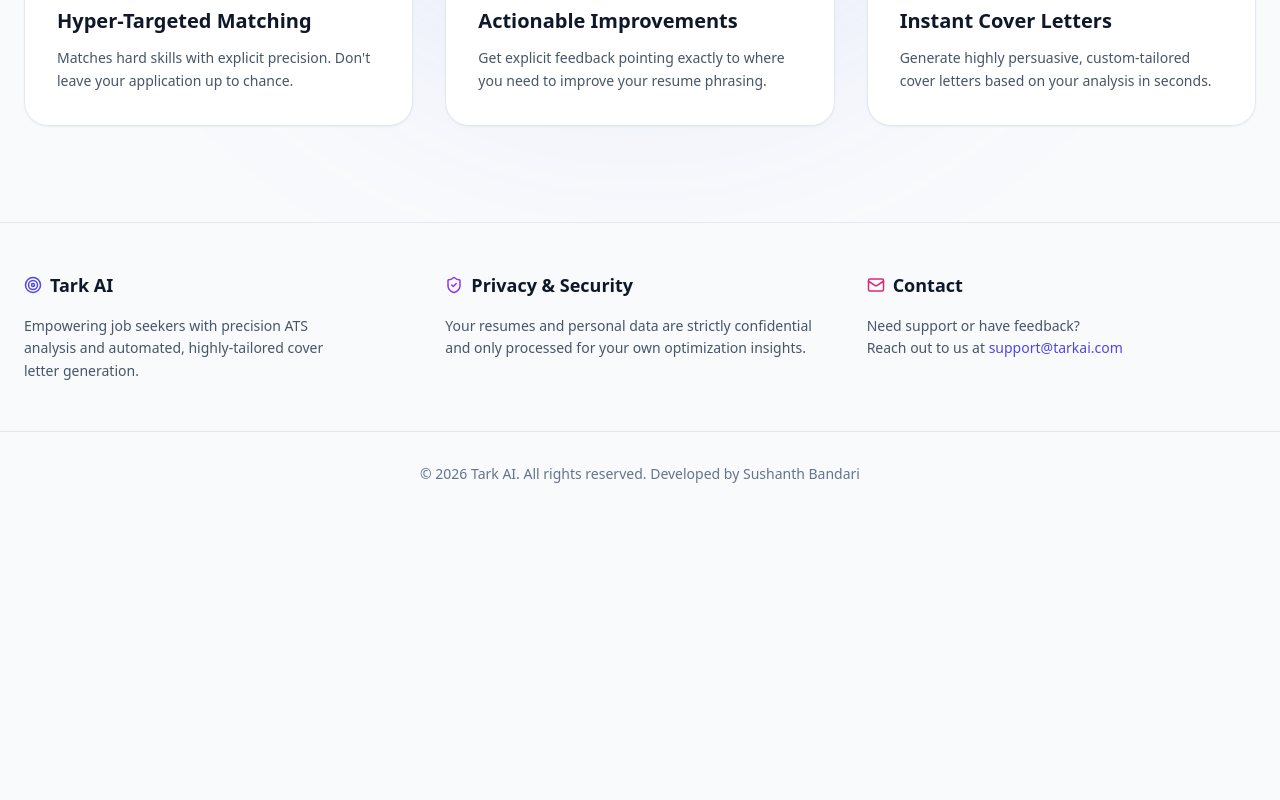
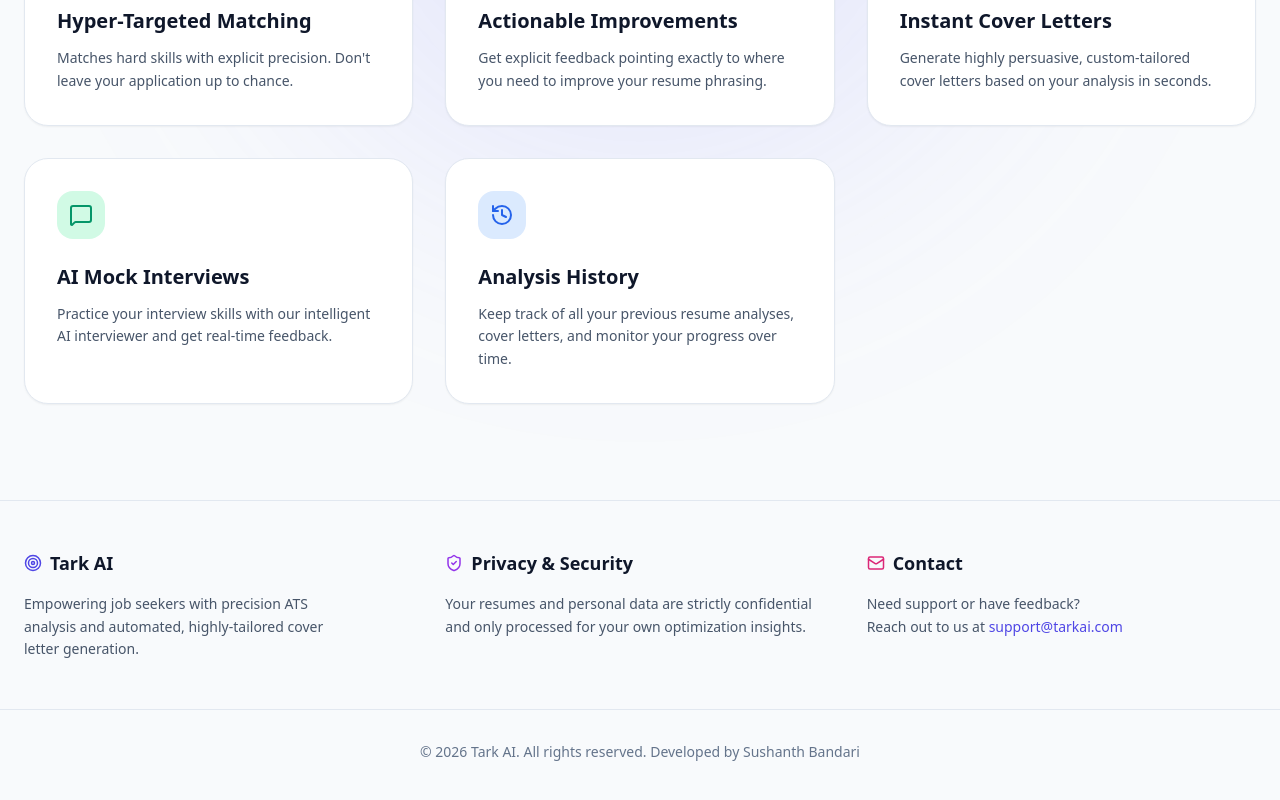
Before and after one commit to sushanth005/Tark-AI, a React (Vite) app in the folder frontend/: page / in a window 1280 px wide. Shown: the part 916-1716 px from the top of the page. Before the commit the page ends 1448 px from the top, so only its background shows below. Built offline with nearby package versions, Linux system fonts and the light colour scheme.

Commit message:
Edited Home page

```diff
--- a/frontend/src/pages/Home.jsx
+++ b/frontend/src/pages/Home.jsx
@@ -1,5 +1,5 @@
 import { Link } from 'react-router-dom';
-import { ArrowRight, ShieldCheck, Target, FileText } from 'lucide-react';
+import { ArrowRight, ShieldCheck, Target, FileText, MessageSquare, History } from 'lucide-react';
 
 export default function Home() {
   return (
@@ -65,6 +65,24 @@
                 Generate highly persuasive, custom-tailored cover letters based on your analysis in seconds.
               </p>
             </div>
+            <div className="bg-white dark:bg-slate-900/50 border border-slate-200 dark:border-slate-800/50 p-8 rounded-3xl backdrop-blur-sm shadow-sm dark:shadow-none hover:border-emerald-200 dark:hover:border-slate-700 transition animate-slide-up" style={{ animationDelay: '400ms' }}>
+              <div className="w-12 h-12 bg-emerald-100 dark:bg-emerald-500/10 text-emerald-600 dark:text-emerald-400 rounded-2xl flex items-center justify-center mb-6">
+                <MessageSquare size={24} />
+              </div>
+              <h3 className="text-xl font-bold text-slate-900 dark:text-slate-200 mb-3">AI Mock Interviews</h3>
+              <p className="text-slate-600 dark:text-slate-400 leading-relaxed text-sm">
+                Practice your interview skills with our intelligent AI interviewer and get real-time feedback.
+              </p>
+            </div>
+            <div className="bg-white dark:bg-slate-900/50 border border-slate-200 dark:border-slate-800/50 p-8 rounded-3xl backdrop-blur-sm shadow-sm dark:shadow-none hover:border-blue-200 dark:hover:border-slate-700 transition animate-slide-up" style={{ animationDelay: '500ms' }}>
+              <div className="w-12 h-12 bg-blue-100 dark:bg-blue-500/10 text-blue-600 dark:text-blue-400 rounded-2xl flex items-center justify-center mb-6">
+                <History size={24} />
+              </div>
+              <h3 className="text-xl font-bold text-slate-900 dark:text-slate-200 mb-3">Analysis History</h3>
+              <p className="text-slate-600 dark:text-slate-400 leading-relaxed text-sm">
+                Keep track of all your previous resume analyses, cover letters, and monitor your progress over time.
+              </p>
+            </div>
           </div>
         </div>
       </main>
```
Also changed, not shown: 1 other file (tests, documents, lock files or other folders).
